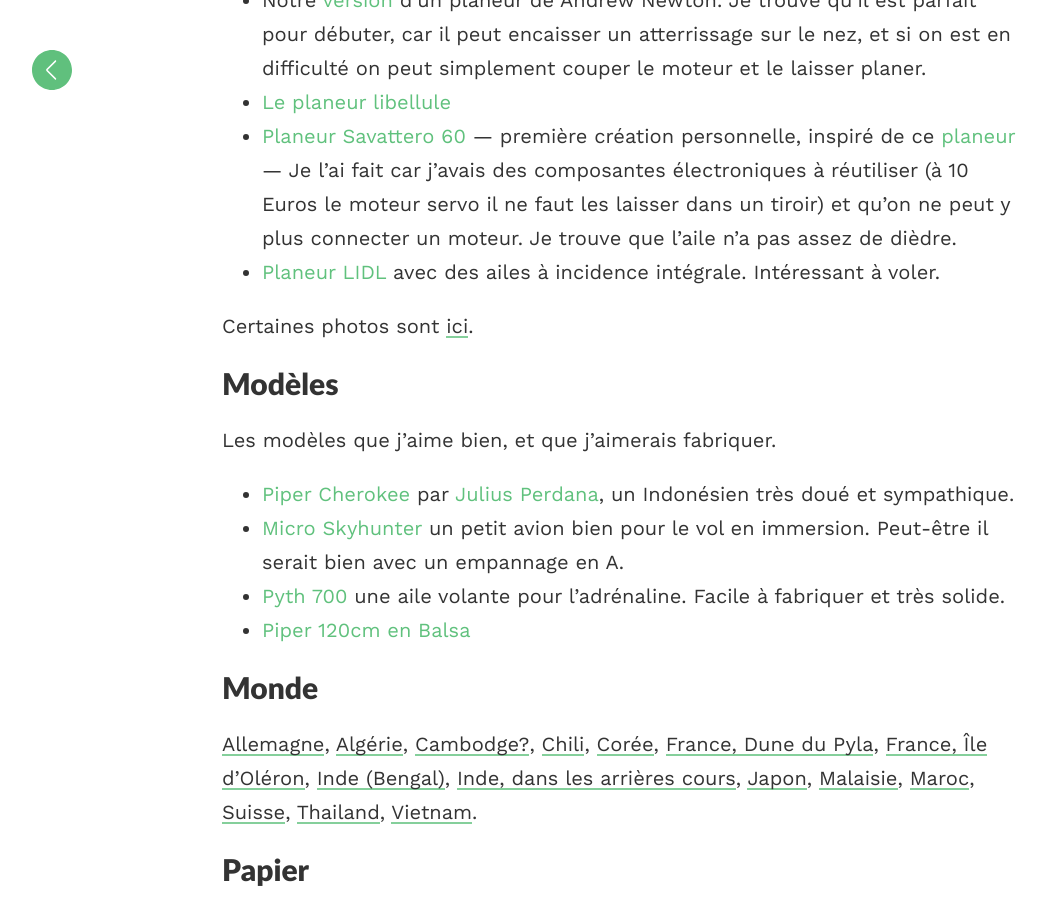
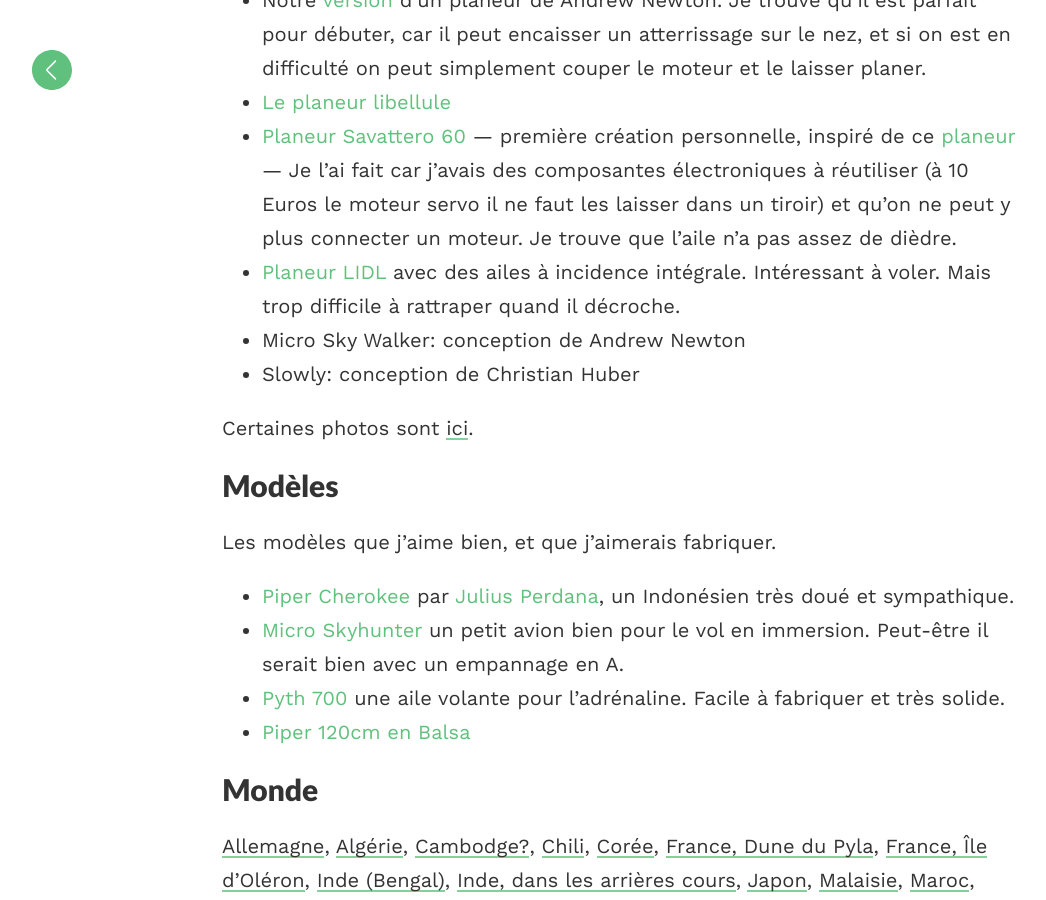
Before and after one commit to xtof-durr/xtof-durr.github.io, a Jekyll site: the page built from rcplane/index.md, in a window 1280 px wide and 900 px high, scrolled down 7889 px. Shown: the whole window, without its empty margins (18-1064 px from the left). Built offline with Jekyll 4.4.1, drawn with Linux system fonts in a browser that asks for light colours; our own code applies the rules of GitHub Pages for plain Markdown files.

Commit message:
micro sky walker

```diff
--- a/rcplane/index.md
+++ b/rcplane/index.md
@@ -187,7 +187,9 @@
 - Notre [version](a_newton_pusher) d'un planeur de Andrew Newton.  Je trouve qu'il est parfait pour débuter, car il peut encaisser un atterrissage sur le nez, et si on est en difficulté on peut simplement couper le moteur et le laisser planer.
 - [Le planeur libellule](libellule)
 - [Planeur Savattero 60](https://photos.app.goo.gl/FyKPBxDqGvVzvd3W8) --- première création personnelle, inspiré de ce [planeur](https://www.flitetest.com/articles/cheap-simple-foam-dlg-with-good-performance) --- Je l'ai fait car j'avais des composantes électroniques à réutiliser (à 10 Euros le moteur servo il ne faut les laisser dans un tiroir) et qu'on ne peut y plus connecter un moteur.  Je trouve que l'aile n'a pas assez de dièdre.
-- [Planeur LIDL](LIDL-pitcherons) avec des ailes à incidence intégrale. Intéressant à voler.
+- [Planeur LIDL](LIDL-pitcherons) avec des ailes à incidence intégrale. Intéressant à voler. Mais trop difficile à rattraper quand il décroche.
+- Micro Sky Walker: conception de Andrew Newton
+- Slowly: conception de Christian Huber
 
 Certaines photos sont [ici](https://photos.app.goo.gl/TNx8DpYNiykMsnXA6).
 
```
